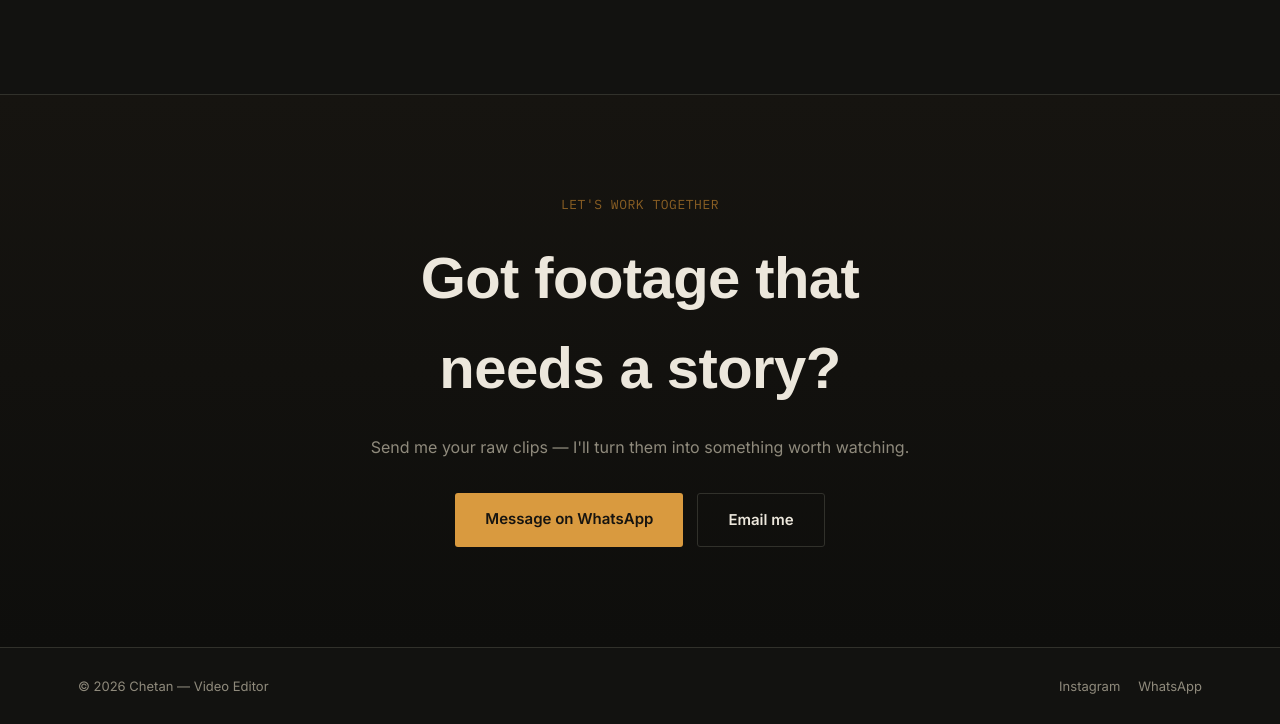
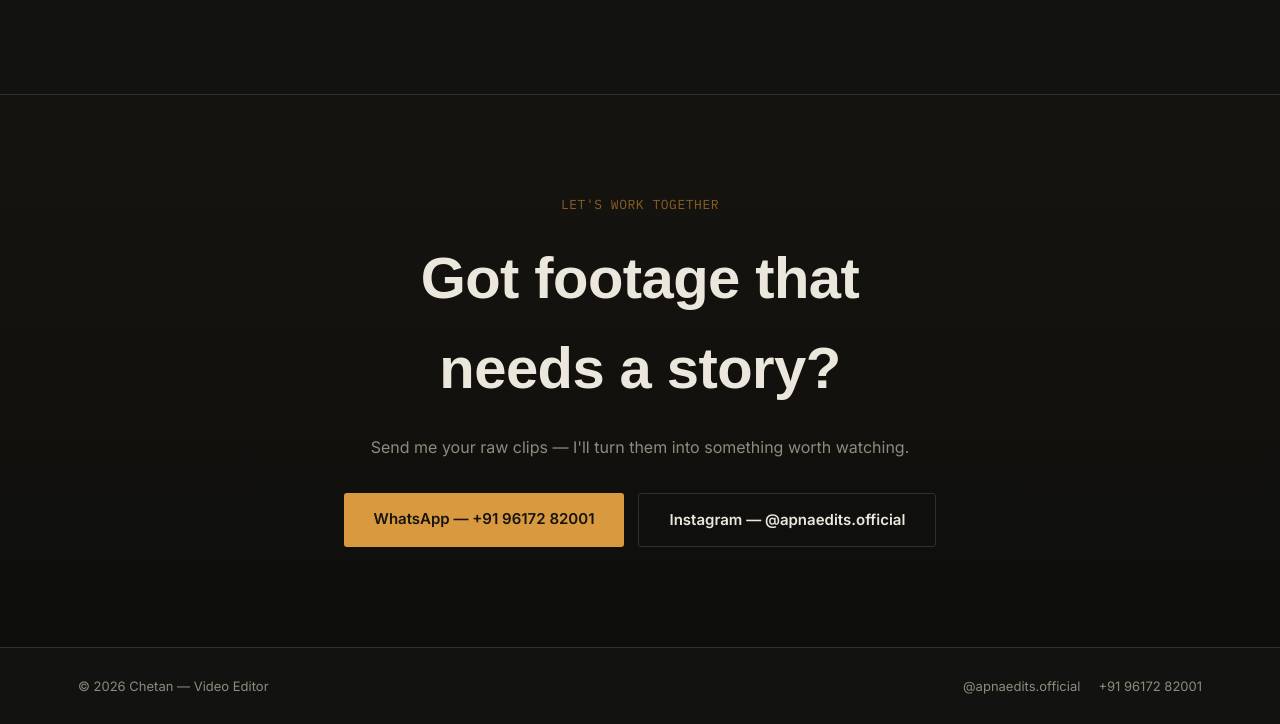
Before and after one commit to cmaru4467-hue/chetan-video-editor-portfolio, a plain HTML site: page index.html in a window 1280 px wide. Shown: the part 5002-5726 px from the top of the page. Drawn offline with Linux system fonts and the light colour scheme; a web font is replaced by a local one.

Commit message:
Update index.html

```diff
--- a/index.html
+++ b/index.html
@@ -353,8 +353,8 @@
     <h2>Got footage that needs a story?</h2>
     <p>Send me your raw clips — I'll turn them into something worth watching.</p>
     <div class="btnrow">
-      <a class="btn btn-primary" href="https://wa.me/919617282001" target="_blank" rel="noopener">Message on WhatsApp</a>
-      <a class="btn btn-outline" href="mailto:hello@example.com">Email me</a>
+      <a class="btn btn-primary" href="https://wa.me/919617282001" target="_blank" rel="noopener">WhatsApp — +91 96172 82001</a>
+      <a class="btn btn-outline" href="https://instagram.com/apnaedits.official" target="_blank" rel="noopener">Instagram — @apnaedits.official</a>
     </div>
   </div>
 </section>
@@ -363,8 +363,8 @@
   <div class="wrap footrow">
     <div>© 2026 Chetan — Video Editor</div>
     <div class="footlinks">
-      <a href="https://instagram.com/apnaedits.official" target="_blank" rel="noopener">Instagram</a>
-      <a href="https://wa.me/919617282001" target="_blank" rel="noopener">WhatsApp</a>
+      <a href="https://instagram.com/apnaedits.official" target="_blank" rel="noopener">@apnaedits.official</a>
+      <a href="https://wa.me/919617282001" target="_blank" rel="noopener">+91 96172 82001</a>
     </div>
   </div>
 </footer>
```
